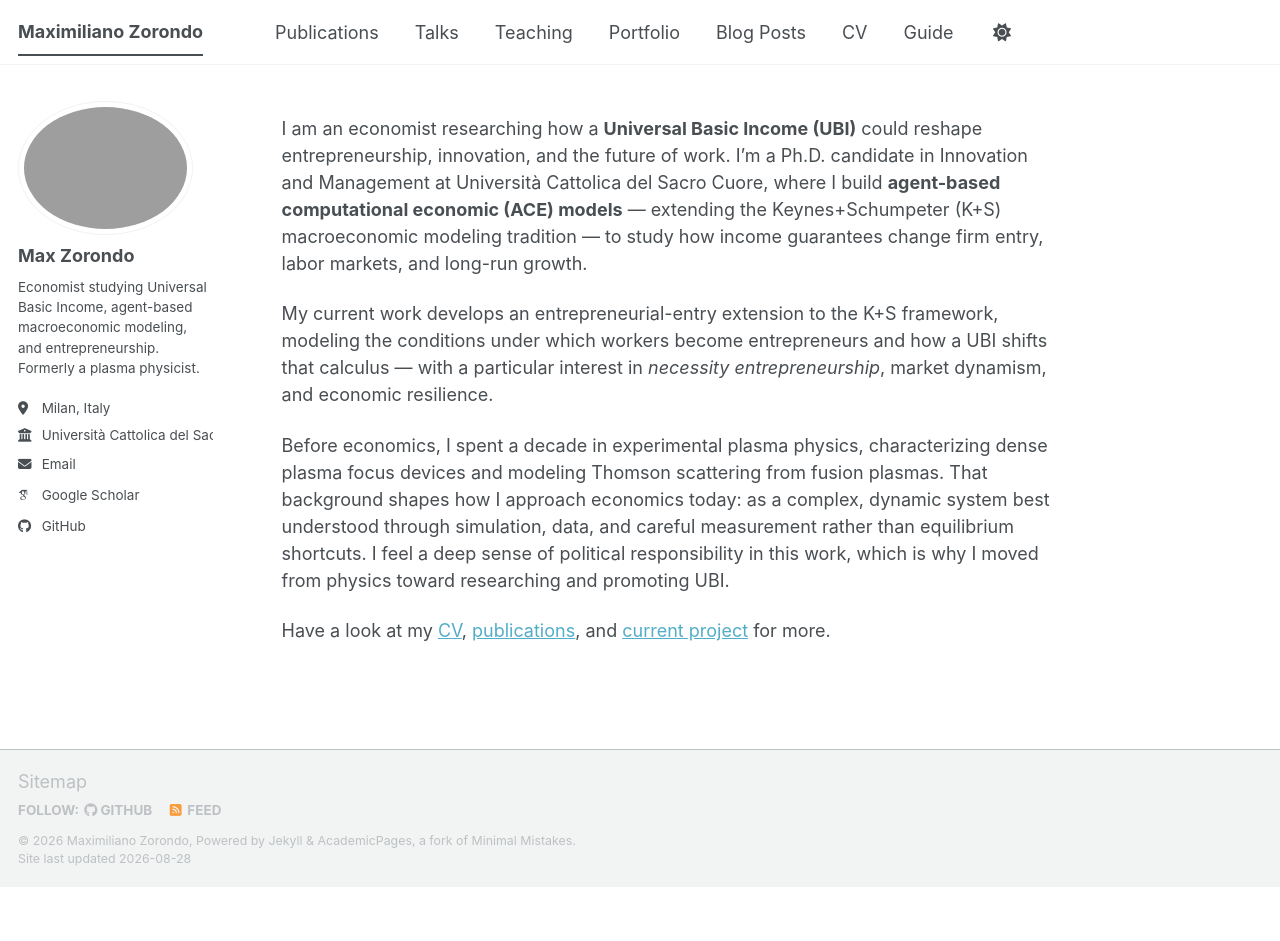
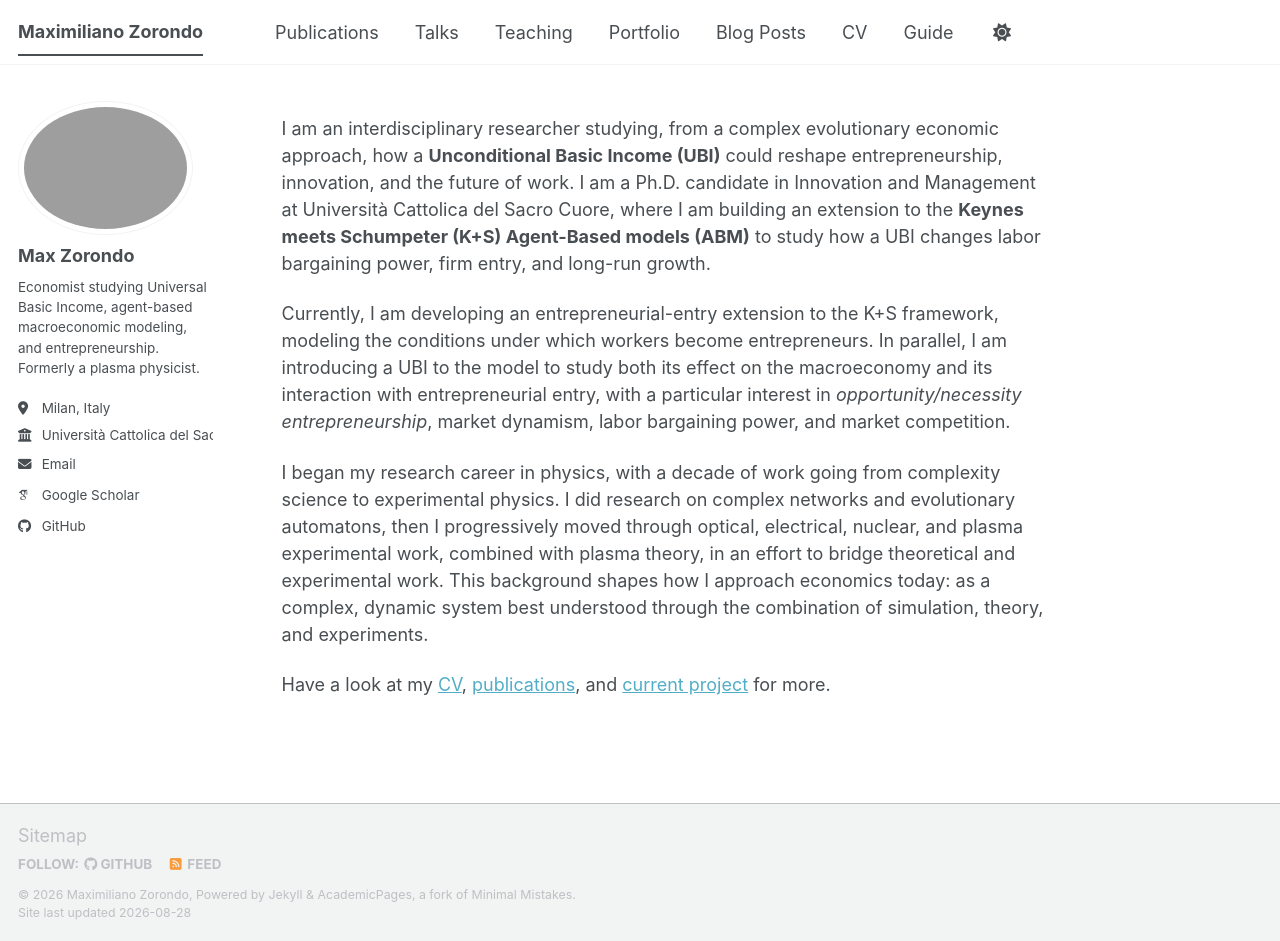
Before and after one commit to mzorondo/mzorondo.github.io, a Jekyll site: the page built from _pages/about.md, in a window 1280 px wide and 941 px high. Built offline with Jekyll 4.4.1, drawn with Linux system fonts in a browser that asks for light colours; some web fonts are replaced; a script bundle is joined from its source files by our own code; library files that are not in the unit come from our copies.

Commit message:
Updated the description

```diff
--- a/_pages/about.md
+++ b/_pages/about.md
@@ -7,10 +7,10 @@ redirect_from:
   - /about.html
 ---
 
-I am an economist researching how a **Universal Basic Income (UBI)** could reshape entrepreneurship, innovation, and the future of work. I'm a Ph.D. candidate in Innovation and Management at Università Cattolica del Sacro Cuore, where I build **agent-based computational economic (ACE) models** — extending the Keynes+Schumpeter (K+S) macroeconomic modeling tradition — to study how income guarantees change firm entry, labor markets, and long-run growth.
+I am an interdisciplinary researcher studying, from a complex evolutionary economic approach, how a **Unconditional Basic Income (UBI)** could reshape entrepreneurship, innovation, and the future of work. I am a Ph.D. candidate in Innovation and Management at Università Cattolica del Sacro Cuore, where I am building an extension to the **Keynes meets Schumpeter (K+S) Agent-Based models (ABM)** to study how a UBI changes labor bargaining power, firm entry, and long-run growth.
 
-My current work develops an entrepreneurial-entry extension to the K+S framework, modeling the conditions under which workers become entrepreneurs and how a UBI shifts that calculus — with a particular interest in *necessity entrepreneurship*, market dynamism, and economic resilience.
+Currently, I am developing an entrepreneurial-entry extension to the K+S framework, modeling the conditions under which workers become entrepreneurs. In parallel, I am introducing a UBI to the model to study both its effect on the macroeconomy and its interaction with entrepreneurial entry, with a particular interest in *opportunity/necessity entrepreneurship*, market dynamism, labor bargaining power, and market competition.
 
-Before economics, I spent a decade in experimental plasma physics, characterizing dense plasma focus devices and modeling Thomson scattering from fusion plasmas. That background shapes how I approach economics today: as a complex, dynamic system best understood through simulation, data, and careful measurement rather than equilibrium shortcuts. I feel a deep sense of political responsibility in this work, which is why I moved from physics toward researching and promoting UBI.
+I began my research career in physics, with a decade of work going from complexity science to experimental physics. I did research on complex networks and evolutionary automatons, then I progressively moved through optical, electrical, nuclear, and plasma experimental work, combined with plasma theory, in an effort to bridge theoretical and experimental work. This background shapes how I approach economics today: as a complex, dynamic system best understood through the combination of simulation, theory, and experiments.
 
 Have a look at my [CV](/cv/), [publications](/publications/), and [current project](/portfolio/) for more.
```
